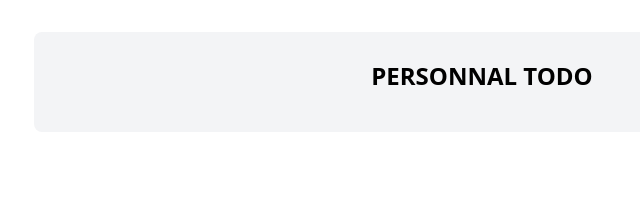
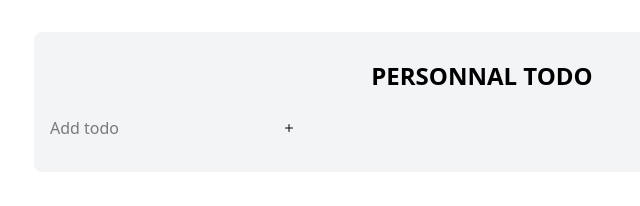
Before and after one commit to moonspark78/Todo_List--Redux, a React (Vite) app: page / in a window 1280 px wide. Shown: the top 206 px of the page, without its empty margins (158-798 px from the left). Built offline with nearby package versions, Linux system fonts and the light colour scheme.

Commit message:
still  working on the TODO component  :art:

```diff
--- a/package.json
+++ b/package.json
@@ -14,6 +14,7 @@
     "@tailwindcss/vite": "^4.0.8",
     "react": "^19.0.0",
     "react-dom": "^19.0.0",
+    "react-icons": "^5.5.0",
     "react-redux": "^9.2.0",
     "tailwindcss": "^4.0.8"
   },
--- a/src/components/Todo.jsx
+++ b/src/components/Todo.jsx
@@ -1,8 +1,23 @@
+import { BsPlus } from "react-icons/bs";
 
 const Todo = () => {
   return (
     <div className="max-w-4xl mx-auto sm:mt-8 p-4 bg-gray-100 rounded-lg">
       <h2 className="mt-3 mb-6 text-2xl font-bold text-center uppercase">PERSONNAL TODO</h2>
+
+      {/* input text and btn */}
+      <div className="flex items-center mb-4">
+        <input
+          type="text"
+          name="addTodoInput"
+          id="addTodoInput"
+          placeholder="Add todo"
+          className="flex"
+        />
+        <button>
+          <BsPlus />
+        </button>
+      </div>
     </div>
   )
 }
```
Also changed, not shown: 1 other file (tests, documents, lock files or other folders).
